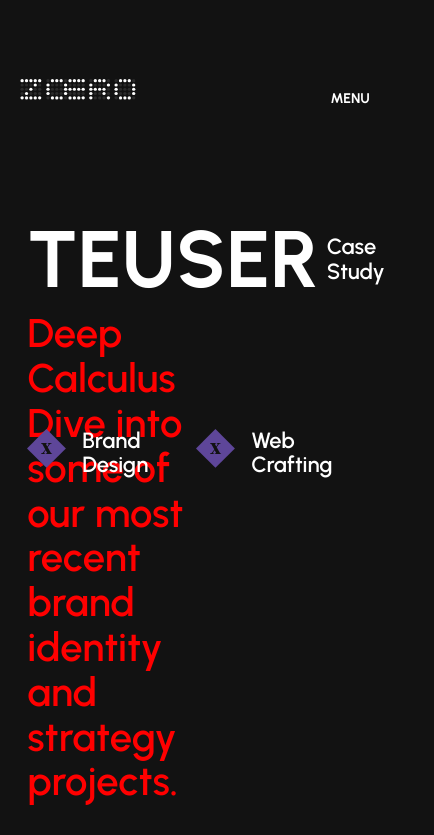
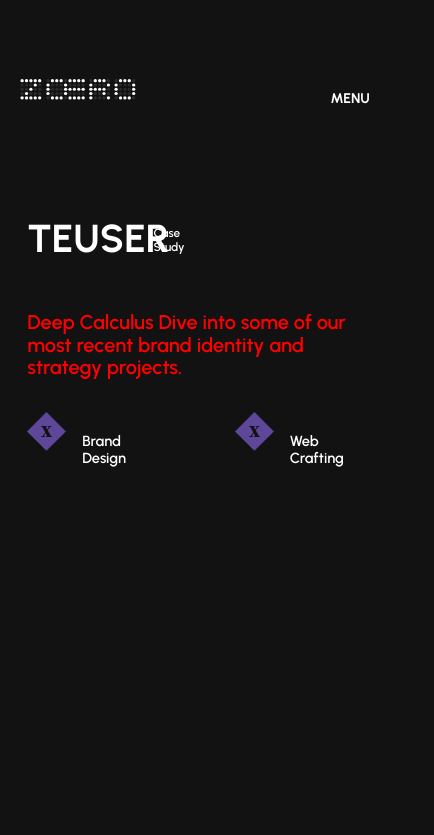
Before and after one commit to ivantrejoc/zoerowebsite, a React (Vite) app: page /teuser in a window 390 px wide. Shown: the top 835 px of the page, 434 px wide, since content can reach past the window. Built offline with nearby package versions, Linux system fonts and the light colour scheme.

Commit message:
teuser/main-hero-responsive

```diff
--- a/src/pages/Teuser.jsx
+++ b/src/pages/Teuser.jsx
@@ -23,14 +23,15 @@ const Teuser = () => {
         justifyContent: "center",
         alignItems: "stretch",
         flexDirection: "column",
+        overflow: "hidden",
         position: "relative",
         backgroundColor: theme.palette.background.default,
-        backgroundSize: "cover",
+        backgroundSize: "cover"
       }}
     >
       {/* MAIN HERO */}
       <Box
-        id="hero-two-container"
+        id="main-hero-container"
         sx={{
           display: "flex",
           justifyContent: "start",
@@ -39,9 +40,31 @@ const Teuser = () => {
           position: "relative",
           width: "100%",
           overflowX: "0px",
-          height: "43vh",
-          maxHeight: "43vh",
+          height: "30vh",
+          maxHeight: "30vh",
           marginBottom: 12,
+          [theme.breakpoints.down("xxl")]: {
+            height: "36vh",
+            maxHeight: "36vh"
+          },
+          [theme.breakpoints.down("md")]: {
+            height: "40vh",
+            maxHeight: "40vh",
+            marginBottom: 6
+          },
+          [theme.breakpoints.down("sm")]: {
+            height: "35vh",
+            maxHeight: "35vh",
+            marginBottom: 4
+          },
+          [theme.breakpoints.down("xs")]: {
+            height: "33vh",
+            maxHeight: "33vh"
+          },
+          [theme.breakpoints.down("xxs")]: {
+            height: "36vh",
+            maxHeight: "36vh"
+          }
         }}
       >
         <Box
@@ -54,7 +77,7 @@ const Teuser = () => {
             width: "86%",
             height: "100%",
             margin: "0 7vw 0 7vw",
-            maxHeight: "100%",
+            maxHeight: "100%"
           }}
         >
           <Box
@@ -64,6 +87,23 @@ const Teuser = () => {
               display: "flex",
               gap: 1,
               marginBottom: 2,
+              [theme.breakpoints.down("xxl")]: {
+                width: "33%",
+                height: "11vh",
+                gap: 2
+              },
+              [theme.breakpoints.down("md")]: {
+                width: "100%",
+                gap: 1
+              },
+              [theme.breakpoints.down("sm")]: {
+                width: "75%",
+                height: "9vh",
+                gap: 1
+              },
+              [theme.breakpoints.down("xs")]: {
+                width: "70%"
+              }
             }}
           >
             <Typography
@@ -74,6 +114,20 @@ const Teuser = () => {
                 fontStyle: "normal",
                 fontWeight: "700",
                 lineHeight: "100%",
+                [theme.breakpoints.down("md")]: {
+                  width: "30%",
+                  fontSize: "2.825rem"
+                },
+                [theme.breakpoints.down("sm")]: {
+                  width: "47%",
+                  fontSize: "2.4375rem"
+                },
+                [theme.breakpoints.down("xs")]: {
+                  width: "78%"
+                },
+                [theme.breakpoints.down("xxs")]: {
+                  fontSize: "2.0675rem"
+                }
               }}
               component="h2"
             >
@@ -85,6 +139,20 @@ const Teuser = () => {
               sx={{
                 width: "10%",
                 paddingTop: 2,
+                [theme.breakpoints.down("xxl")]: {
+                  width: "10%"
+                },
+                [theme.breakpoints.down("md")]: {
+                  width: "6%",
+                  fontSize: "0.9375rem",
+                  paddingTop: 1
+                },
+                [theme.breakpoints.down("sm")]: {
+                  fontSize: "0.7375rem"
+                },
+                [theme.breakpoints.down("sm")]: {
+                  fontSize: "0.7375rem"
+                }
               }}
             >
               Case Study
@@ -97,6 +165,21 @@ const Teuser = () => {
               display: "flex",
               flexDirection: "column",
               marginBottom: 2,
+              [theme.breakpoints.down("xxl")]: {
+                width: "70%",
+                height: "14vh"
+              },
+              [theme.breakpoints.down("md")]: {
+                width: "82%"
+              },
+              [theme.breakpoints.down("sm")]: {
+                width: "100%",
+                height: "10vh"
+              },
+              [theme.breakpoints.down("xxs")]: {
+                width: "100%",
+                height: "20vh"
+              }
             }}
           >
             <Typography
@@ -107,6 +190,15 @@ const Teuser = () => {
                 fontStyle: "normal",
                 fontWeight: "600",
                 lineHeight: "112%",
+                [theme.breakpoints.down("md")]: {
+                  fontSize: "1.725rem"
+                },
+                [theme.breakpoints.down("sm")]: {
+                  fontSize: "1.25rem"
+                },
+                [theme.breakpoints.down("xs")]: {
+                  fontSize: "1rem"
+                }
               }}
               component="p"
             >
@@ -120,12 +212,29 @@ const Teuser = () => {
               height: "5vh",
               display: "flex",
               gap: 6,
+              [theme.breakpoints.down("xxl")]: {
+                width: "40%",
+                height: "6vh"
+              },
+              [theme.breakpoints.down("md")]: {
+                width: "100%",
+                height: "9vh"
+              },
+              [theme.breakpoints.down("sm")]: {
+                gap: 10
+              },
+              [theme.breakpoints.down("xs")]: {
+                gap: 4
+              }
             }}
           >
             <Box
               sx={{
                 display: "flex",
                 gap: 2,
+                [theme.breakpoints.down("xs")]: {
+                  width: "47.5%"
+                }
               }}
             >
               <img id="x-icon" src={xicon} alt="x-icon" />{" "}
@@ -134,6 +243,12 @@ const Teuser = () => {
                 sx={{
                   justifyItems: "center",
                   alignContent: "center",
+                  [theme.breakpoints.down("sm")]: {
+                    fontSize: "0.91556rem"
+                  },
+                  [theme.breakpoints.down("xs")]: {
+                    fontSize: "0.85rem"
+                  }
                 }}
                 component="p"
               >
@@ -144,6 +259,9 @@ const Teuser = () => {
               sx={{
                 display: "flex",
                 gap: 2,
+                [theme.breakpoints.down("xs")]: {
+                  width: "47.5%"
+                }
               }}
             >
               <img id="x-icon" src={xicon} alt="x-icon" />{" "}
@@ -152,6 +270,12 @@ const Teuser = () => {
                 sx={{
                   justifyItems: "center",
                   alignContent: "center",
+                  [theme.breakpoints.down("sm")]: {
+                    fontSize: "0.91556rem"
+                  },
+                  [theme.breakpoints.down("xs")]: {
+                    fontSize: "0.85rem"
+                  }
                 }}
                 component="p"
               >
@@ -173,7 +297,7 @@ const Teuser = () => {
           overflowX: "0px",
           height: "110vh",
           maxHeight: "110vh",
-          marginBottom: 12,
+          marginBottom: 12
         }}
       >
         <Box
@@ -191,7 +315,7 @@ const Teuser = () => {
             height: "100%",
             margin: "0 7vw 0 7vw",
             maxHeight: "100%",
-            marginBottom: 12,
+            marginBottom: 12
           }}
         />
       </Box>
@@ -208,7 +332,7 @@ const Teuser = () => {
           overflowX: "0px",
           height: "50vh",
           maxHeight: "50vh",
-          marginBottom: 12,
+          marginBottom: 12
         }}
       >
         <Box
@@ -220,7 +344,7 @@ const Teuser = () => {
             position: "relative",
             width: "86%",
             height: "100%",
-            margin: "0 7vw 0 7vw",
+            margin: "0 7vw 0 7vw"
           }}
         >
           <Grid container columnGap={2} sx={{ height: "100%" }}>
@@ -230,7 +354,7 @@ const Teuser = () => {
               sx={{
                 display: "flex",
                 justifyContent: "start",
-                alignItems: "center",
+                alignItems: "center"
               }}
             >
               <Typography
@@ -240,7 +364,7 @@ const Teuser = () => {
                   fontSize: "4.575rem",
                   fontStyle: "normal",
                   fontWeight: "700",
-                  lineHeight: "100%",
+                  lineHeight: "100%"
                 }}
               >
                 TEUSER EQUATIONS
@@ -252,7 +376,7 @@ const Teuser = () => {
               sx={{
                 display: "flex",
                 justifyContent: "start",
-                alignItems: "center",
+                alignItems: "center"
               }}
             >
               <Typography
@@ -266,7 +390,7 @@ const Teuser = () => {
                   fontStyle: "normal",
                   fontWeight: "400",
                   lineHeight: "150%",
-                  letterSpacing: 0,
+                  letterSpacing: 0
                 }}
               >
                 “Pony really understood what we were trying achieve and was very
@@ -296,7 +420,7 @@ const Teuser = () => {
           backgroundSize: "100%",
           backgroundRepeat: "no-repeat",
           backgroundPosition: "center",
-          marginBottom: 12,
+          marginBottom: 12
         }}
       >
         <Typography
@@ -304,7 +428,7 @@ const Teuser = () => {
             color: "#E20202",
             fontSize: 40,
             fontFamily: "Urbanist",
-            fontWeight: 700,
+            fontWeight: 700
           }}
         >
           SOMETHING COOL ABOUT THE TEUSER PROJECT
@@ -323,7 +447,7 @@ const Teuser = () => {
           overflowX: "0px",
           height: "130vh",
           maxHeight: "130vh",
-          marginBottom: 12,
+          marginBottom: 12
         }}
       >
         <Box
@@ -335,7 +459,7 @@ const Teuser = () => {
             position: "relative",
             width: "86%",
             height: "100%",
-            margin: "0 7vw 0 7vw",
+            margin: "0 7vw 0 7vw"
           }}
         >
           <Grid container gap={5} sx={{ height: "100%" }}>
@@ -346,7 +470,7 @@ const Teuser = () => {
                 display: "flex",
                 justifyContent: "center",
                 alignItems: "center",
-                textAlign: "center",
+                textAlign: "center"
               }}
             >
               <Typography
@@ -355,7 +479,7 @@ const Teuser = () => {
                   fontSize: 70,
                   fontWeight: 700,
                   lineHeight: "200px",
-                  fontFamily: "Urbanist",
+                  fontFamily: "Urbanist"
                 }}
               >
                 WE SOLVE EQUATIONS
@@ -369,7 +493,7 @@ const Teuser = () => {
                 backgroundImage: `url(${teuserGrid2})`,
                 backgroundSize: "80%",
                 backgroundRepeat: "no-repeat",
-                backgroundPosition: "center",
+                backgroundPosition: "center"
               }}
             />
             <Grid
@@ -380,7 +504,7 @@ const Teuser = () => {
                 backgroundImage: `url(${teuserGrid3})`,
                 backgroundSize: "80%",
                 backgroundRepeat: "no-repeat",
-                backgroundPosition: "center",
+                backgroundPosition: "center"
               }}
             />
             <Grid
@@ -391,7 +515,7 @@ const Teuser = () => {
                 backgroundImage: `url(${teuserGrid4})`,
                 backgroundSize: "80%",
                 backgroundRepeat: "no-repeat",
-                backgroundPosition: "center",
+                backgroundPosition: "center"
               }}
             />
           </Grid>
@@ -411,7 +535,7 @@ const Teuser = () => {
           overflowX: "0px",
           height: "135vh",
           maxHeight: "135vh",
-          marginBottom: 12,
+          marginBottom: 12
         }}
       >
         <Box
@@ -427,7 +551,7 @@ const Teuser = () => {
             backgroundImage: `url(${teuserBrands})`,
             backgroundSize: "100%",
             backgroundRepeat: "no-repeat",
-            backgroundPosition: "center",
+            backgroundPosition: "center"
           }}
         />
       </Box>
@@ -445,7 +569,7 @@ const Teuser = () => {
           overflowX: "0px",
           height: "100vh",
           maxHeight: "100vh",
-          marginBottom: 12,
+          marginBottom: 12
         }}
       >
         <Box
@@ -457,7 +581,7 @@ const Teuser = () => {
             position: "relative",
             width: "60%",
             height: "65%",
-            margin: "0 20vw 0 20vw",
+            margin: "0 20vw 0 20vw"
           }}
         >
           <Box
@@ -472,7 +596,7 @@ const Teuser = () => {
                 sx={{
                   width: "4.375rem",
                   height: "4.375rem",
-                  flexShrink: "0",
+                  flexShrink: "0"
                 }}
               />
             </Box>
@@ -496,7 +620,7 @@ const Teuser = () => {
               fontSize: "2.61244rem",
               fontStyle: "normal",
               fontWeight: "400",
-              lineHeight: "150%",
+              lineHeight: "150%"
             }}
           >
             “I&apos;m proud to showcase a series of recent branding projects
@@ -522,7 +646,7 @@ const Teuser = () => {
           backgroundRepeat: "no-repeat",
           width: "auto",
           height: "20vh",
-          marginBottom: "15vh",
+          marginBottom: "15vh"
         }}
       />
       {/* HERO TWO */}
```
